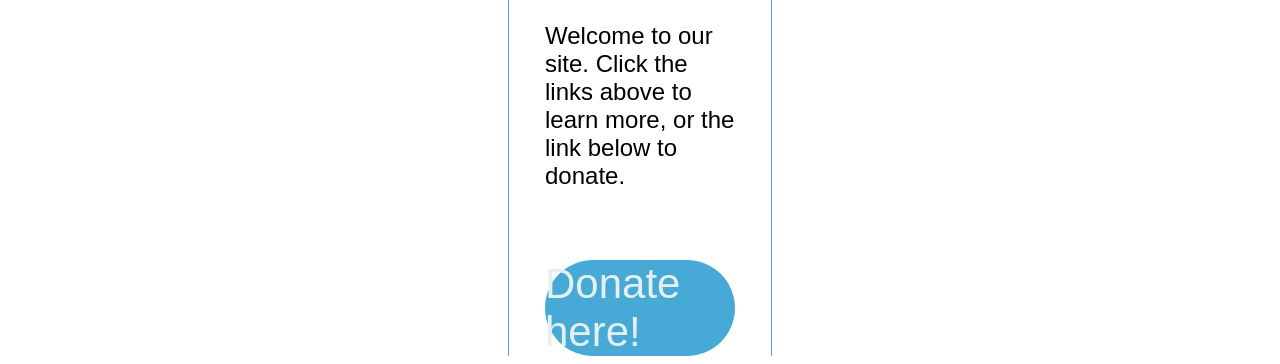
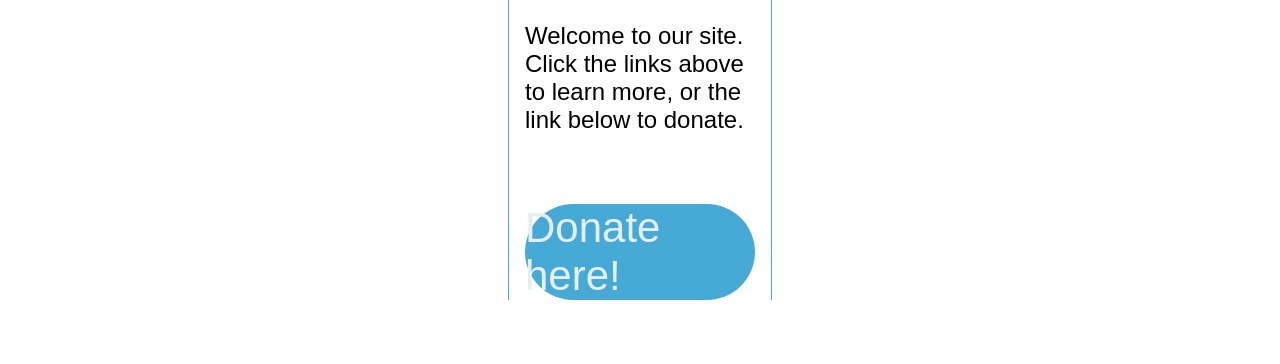
Before and after one commit to Ilapides/39547-1, a plain HTML site: page index.html in a window 1280 px wide. Shown: the part 616-980 px from the top of the page. After the commit the page ends 924 px from the top, so only its background shows below. Drawn offline with Linux system fonts and the light colour scheme.

Commit message:
edit padding

```diff
--- a/styles/index.css
+++ b/styles/index.css
@@ -52,8 +52,8 @@ a{
 }
 
 .text-section{
-    margin-left: 36px;
-    margin-right: 36px;
+    margin-left: 16px;
+    margin-right: 16px;
 
     font-family: Arial, Helvetica, sans-serif;
     font-size: 24px;
```
